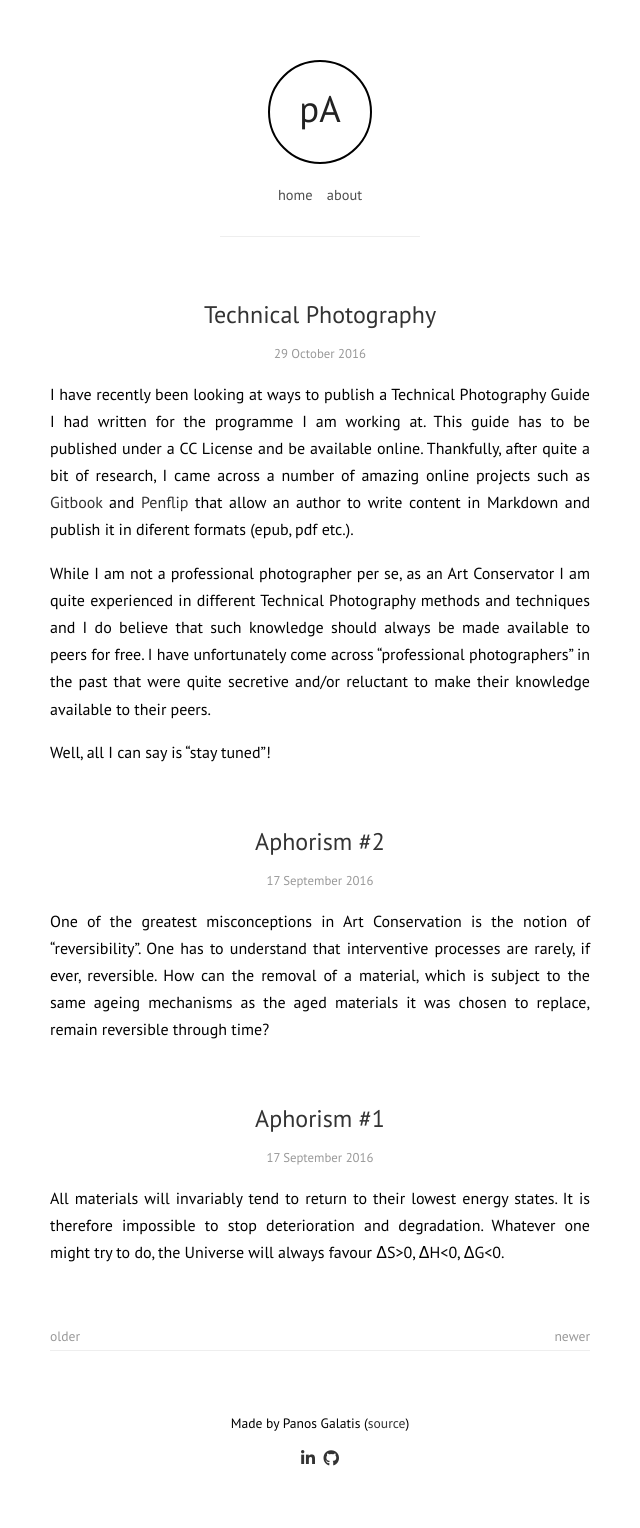
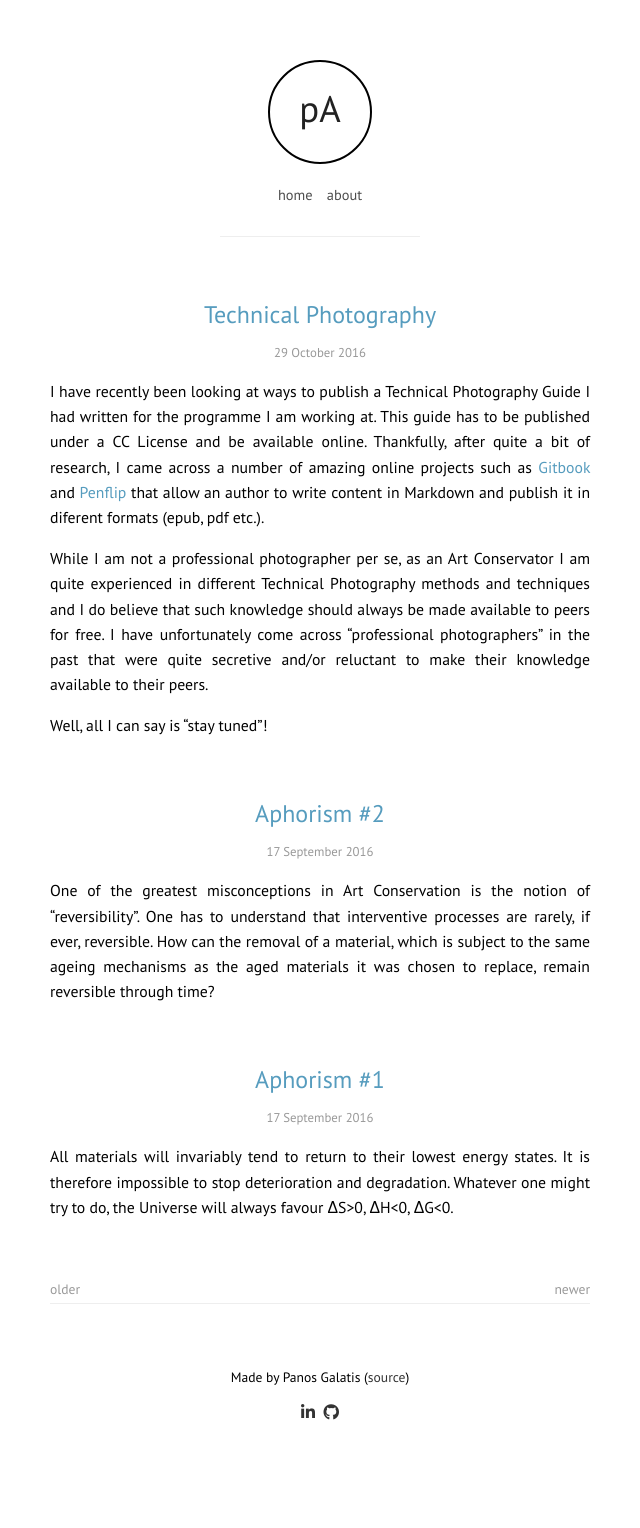
Before and after one commit to pgalatis/pgalatis.github.io, a Jekyll site: the page built from index.html, in a window 1280 px wide. Shown: the whole page, without its empty margins (320-960 px from the left). Built offline with Jekyll 4.4.1, drawn with Linux system fonts in a browser that asks for light colours; nearby versions of some CDN libraries; the list of posts is cut into pages by our own code; after the commit the page ends 1482 px from its top, so only the background shows below that.

Commit message:
Update style.css

```diff
--- a/css/style.css
+++ b/css/style.css
@@ -98,8 +98,8 @@ header[role="banner"]:after {
 
 .post p {
     font-weight: 400;
-    font-size: 1rem;
-    line-height: 1.7;
+    font-size: .985rem;
+    line-height: 1.6;
 }
 
 aside.related {
@@ -169,6 +169,11 @@ a {text-decoration: none;
     margin-bottom: 60px;
 }
 
+.entry a {
+	color: #569cbe;
+	text-decoration: none;
+}
+
 .pagination {
     margin: 0 auto 40px auto;
     border-bottom: 1px solid #eee;
```
